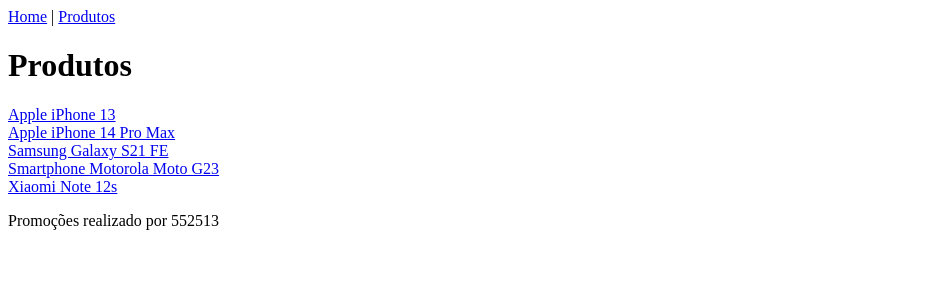
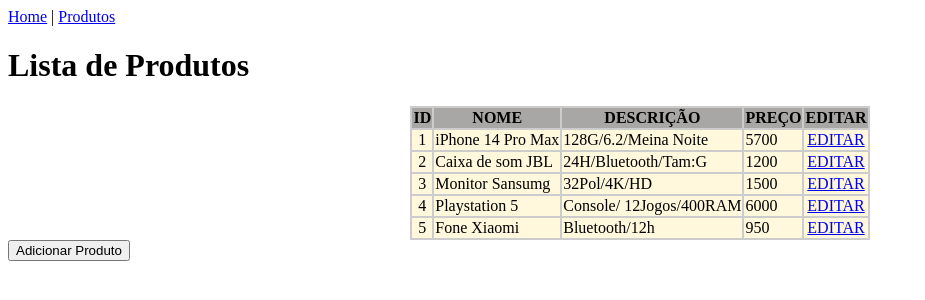
Before and after one commit to CalinaThalya/CP2, a React (Vite) app: page /produtos in a window 1280 px wide. Shown: the top 300 px of the page, without its empty margins (0-925 px from the left). Built offline with nearby package versions, Linux system fonts and the light colour scheme.

Commit message:
Css + js

```diff
--- a/src/App.jsx
+++ b/src/App.jsx
@@ -1,14 +1,19 @@
-import './App.css'
-import { Outlet } from 'react-router-dom'
-import Menu from './components/Menu'
-import Rodape from './components/Rodape'
+import { Outlet } from 'react-router-dom';
+import style from'./App.module.css';
+import Cabecalho from './components/Menu';
+import Rodape from './components/Rodape';
 
-function App() {
-  return (
+function App(){
+
+  return(
     <>
-      <Menu/>
-      <Outlet/>
-      <Rodape/>
+      <div className={style.container}>
+
+    <Cabecalho/>
+    <Outlet/>
+    <Rodape/>
+
+      </div>
     </>
   )
 }
--- /dev/null
+++ b/src/App.module.css
@@ -0,0 +1,13 @@
+header {
+    display: flex; width: 100vw;
+    justify-content: center; align-items: center;
+    height: 8vh; background-color: rgb(238, 152, 39);
+
+    & a{color: rgb(218, 30, 30); font-size: 1.5em; padding: 15px;}
+  }
+
+  main {
+    display: flex; width: 100vw; flex-direction: column;
+    height: 70vh; align-items: center; justify-content: center;
+
+  }
--- a/src/components/Rodape.jsx
+++ b/src/components/Rodape.jsx
@@ -1,7 +1,7 @@
 export default function Rodape() {
     return (
       <footer>
-          <p>Promoções realizado por 552513</p>
+
       </footer>
     )
   }
--- a/src/components/listaProduto.jsx
+++ /dev/null
@@ -1,52 +0,0 @@
-export const ListaProdutos = [
-    {
-        id: 1,
-        nome: 'Apple iPhone 13',
-        img:"https://a-static.mlcdn.com.br/800x560/apple-iphone-13-128gb-meia-noite-tela-61-12mp/magazineluiza/234661800/a57c1ab14765ab0b7ca87de98ba94b94.jpg",
-        preco: 6500,
-        memoria: "512 GB",
-        ram: "5 GB",
-        polegada: "6,1",
-        cor:  "meia,noite",
-    },
-    {
-        id: 2,
-        nome:'Apple iPhone 14 Pro Max',
-        img:"https://m.media-amazon.com/images/I/51iJx7YWDOL._AC_SX679_.jpg",
-        preco: 8000,
-        memoria: "128 GB",
-        ram: "5 GB",
-        polegada: "6,7",
-        cor:  "Roxo-profundo",
-    },
-    {
-        id: 3,
-        nome:'Samsung Galaxy S21 FE',
-        img:"https://m.media-amazon.com/images/I/71YQA5lsLfL._AC_SX679_.jpg",
-        preco: 2709,
-        memoria: "128 GB",
-        ram: "5 GB",
-        polegada: "6,4",
-        cor:  "violeta",
-    },
-    {
-        id: 4,
-        nome:'Smartphone Motorola Moto G23',
-        img:"https://m.media-amazon.com/images/I/51ZQH6F1lDL._AC_SX569_.jpg",
-        preco: 1000,
-        memoria: "128 GB",
-        ram: "4 GB",
-        polegada: "6,5",
-        cor:  "branco",
-    },
-    {
-        id: 5,
-        nome: 'Xiaomi Note 12s',
-        img:"https://http2.mlstatic.com/D_NQ_NP_733453-MLU69624042786_052023-O.webp",
-        preco: 6000,
-        memoria: "256 GB",
-        ram: "8 GB",
-        polegada: "6,4",
-        cor:  "preto",
-    },
-]
--- /dev/null
+++ b/src/routes/AdicionarProduto/AdicionarProduto.jsx
@@ -0,0 +1,78 @@
+import { useState } from "react";
+import { listaProdutos } from "../../listaProduto";
+import { useNavigate } from "react-router-dom";
+
+export default function Index() {
+
+    const navigate = useNavigate()
+
+    const [produtos, setProdutos] = useState(listaProdutos);
+    const [novoProduto, setNovoProduto] = useState({
+        id: listaProdutos.length + 1,
+        nome: "",
+        desc: "",
+        preco: "",
+    });
+
+  const adicionarProduto = () => {
+    setProdutos([...produtos, { ...novoProduto, id: novoProduto.id }]);
+    setNovoProduto({
+      id: novoProduto.id + 1,
+      nome: "",
+      desc: "",
+      preco: "",
+    });
+
+    listaProdutos.push(novoProduto);
+    navigate("/produtos")
+  };
+
+  const handleChange = (event) => {
+    const { name, value } = event.target;
+    setNovoProduto({
+      ...novoProduto,
+      [name]: value,
+    });
+
+  };
+
+  return (
+    <div>
+      <form>
+        <div>
+          <label htmlFor="idNome">Nome:</label>
+          <input
+            type="text"
+            id="idNome"
+            name="nome"
+            value={novoProduto.nome}
+            onChange={handleChange}
+          />
+        </div>
+        <div>
+          <label htmlFor="idDesc">Descrição:</label>
+          <input
+            type="text"
+            id="idDesc"
+            name="desc"
+            value={novoProduto.descricao}
+            onChange={handleChange}
+          />
+        </div>
+        <div>
+          <label htmlFor="idPreco">Preço:</label>
+          <input
+            type="text"
+            id="idPreco"
+            name="preco"
+            value={novoProduto.preco}
+            onChange={handleChange}
+          />
+        </div>
+        <button type="button" onClick={adicionarProduto}>
+          Adicionar Produto
+        </button>
+      </form>
+    </div>
+  );
+}
--- a/src/routes/EditarProdutos/EditarProduto.jsx
+++ b/src/routes/EditarProdutos/EditarProduto.jsx
@@ -1,34 +1,81 @@
-import {useParams, useNavigate } from "react-router-dom"
-import { ListaProdutos } from "../../components/listaProduto"
+import { useNavigate, useParams } from "react-router-dom";
+import { listaProdutos } from "../../listaProduto";
+import { useState } from "react";
 
-export default function EditarProduto() {
+export default function EditarProdutos() {
+  document.title = "Editar Produtos";
 
-  const lista = ListaProdutos
-  const navegacao = useNavigate()
-  const {id} = useParams()
+  //utilizando redirecionamento de ROTAS com useNavigate();
+  const navigate = useNavigate()
 
-  const proc = lista.filter(prod => prod.id == id)
-  const produto = proc[0]
+  //Utilizando o HOOK useParams()
+  const { id } = useParams();
 
-  const salvar = () => {
-    alert(`Produto: ${produto.nome} editado com sucesso!`)
-    return navegacao('/produtos')
+  //Filtrando o produto selecionado byId
+  const produtoFiltrado = listaProdutos.filter(
+    (item) => item.id === parseInt(id)
+  )[0];
+
+  //Utilizando o HOOK useState()
+
+  const [produto, setProduto] = useState({
+    id: produtoFiltrado.id,
+    nome: produtoFiltrado.nome,
+    desc: produtoFiltrado.desc,
+    img: produtoFiltrado.img,
+    preco: produtoFiltrado.preco,
+  });
+
+  const handleChange = (event)=>{
+      const {name,value} = event.target;
+      setProduto({...produto, [name]:value});
   }
 
+  const handleSubmit = (event)=>{
+    event.preventDefault();
+
+
+        let indice;
+
+        listaProdutos.forEach((item,index)=>{
+          if(item.id == produto.id){
+            indice = index;
+          }
+        });
+      listaProdutos.splice(indice,1,produto);
+
+      //Redirecionando após realizar a edição do produto filtrado.
+      navigate("/produtos");
+  }
+
+
   return (
-    <main>
-      <div class="style-product">
-        <h1>PRODUTOS</h1>
-        <h2>{produto.nome}</h2>
-        <h2>R${produto.preco}</h2>
-        <p><img src={`${produto.img}`} alt={`${produto.nome}`} /></p>
-        <p>Detalhes do aparelho: </p>
-        <p>Memória: {produto.memoria}, Ram: {produto.ram}, Polegada: {produto.polegada}, Cor: {produto.cor}</p>
+    <>
+      <h1>Editar Produtos</h1>
+
+      <div>
+        <form onSubmit={handleSubmit}>
+          <fieldset>
+            <legend>Produto Selecionado</legend>
+            <div>
+              <label htmlFor="idNome">Nome</label>
+              <input type="text" name="nome" id="idNome" onChange={handleChange} value={produto.nome} />
+            </div>
+            <div>
+              <label htmlFor="idDesc">Descrição</label>
+              <input type="text" name="desc" id="idDesc" onChange={handleChange} value={produto.desc} />
+            </div>
+            <div>
+              <label htmlFor="idPreco">Preço</label>
+              <input type="text" name="preco" id="idPreco" onChange={handleChange} value={produto.preco} />
+            </div>
+            <div>
+              <button>EDITAR</button>
+            </div>
+          </fieldset>
+        </form>
       </div>
-    </main>
-  )
+
+    </>
+  );
 }
-//memoria: "256 GB",
-//ram: "8 GB",
-//polegada: "6,4",
-//cor:  "preto",
--- a/src/routes/Error/Error.jsx
+++ b/src/routes/Error/Error.jsx
@@ -1,18 +1,7 @@
-import {Routes, Route, useNavigate} from 'react-router-dom';
+export default function Error() {
+  return (
+    <div>Erro 404 - Página não encontrada! Volte para <a href="/">Home</a></div>
 
-export default function Error() {
 
-  const navigate = useNavigate();
-
-  const navigateToHome = () => {
-    navigate('/');
-  };
-
-  return (
-
-    <div class="error">
-        <h1>Erro 404 - Página não encontrada</h1>
-        <button onClick={navigateToHome}>RETORNAR PARA HOME</button>
-    </div>
-  )
+    )
 }
--- a/src/routes/Home/Home.jsx
+++ b/src/routes/Home/Home.jsx
@@ -1,22 +1,8 @@
-import { Link } from "react-router-dom"
-import { ListaProdutos } from "../../components/listaProduto"
-
 export default function Home() {
-
-  const aparelhoPromocao = ListaProdutos.slice(0, 2);
-
   return (
-    <main>
-      <h1>Super promoção!</h1>
-      {aparelhoPromocao.map(prod => (
-        <div key={prod.id} class="style-product">
-          <Link to={`../produtos/editar/${prod.id}`} >
-              <p>{prod.nome}</p>
-              <p>Por apenas R$ {prod.preco}</p>
-              <p><img src={`${prod.img}`} alt={`${prod.nome}`} /></p>
-          </Link>
-        </div>
-      ))}
-    </main>
-  );
+    <div>
+        <p>Santa Efigênia</p>
+        <p>Veja os produtos</p>
+    </div>
+  )
 }
--- /dev/null
+++ b/src/routes/Produtos.module.css
@@ -0,0 +1,39 @@
+
+.tblEstilo{
+    border-collapse: collapse;
+    border: 2px solid #ccc;
+    margin: 0 auto;
+
+    .tblHeader{
+        background-color: #a8a7a5;
+        & th{
+            border: 2px solid #ccc;
+            text-align: center;
+        }
+    }
+
+    .tblRow{
+        background-color: #fff8dc;
+
+        &:hover{
+            background-color: #6b7171;
+            color: #fff;
+        }
+
+        & td{
+            border: 2px solid #ccc;
+            &:first-child{
+                text-align: center;
+            }
+            &:last-child{
+                text-align: center;
+            }
+
+            & img{
+                width: 30%;
+            }
+        }
+
+    }
+
+}
--- a/src/routes/Produtos/Produtos.jsx
+++ b/src/routes/Produtos/Produtos.jsx
@@ -1,19 +1,56 @@
-import { Link } from "react-router-dom"
-import { ListaProdutos } from "../../components/listaProduto"
+import { useEffect, useState } from "react";
+import { listaProdutos } from "../../listaProduto";
+import { Link } from "react-router-dom";
+import style from "../Produtos.module.css"
+
 
 export default function Produtos() {
+
+  const [novaLista, setNovaLista] = useState([{}]);
+
+  useEffect(()=>{
+    setNovaLista(listaProdutos);
+  },[]);
+
   return (
 
-    <main>
-      <h1>Produtos</h1>
-      {ListaProdutos.map(prod => (
-        <div key={prod.id}>
-          <Link to={`/produtos/editar/${prod.id}`}>
-            {prod.nome}
-          </Link>
+    <>
+      <h1>Lista de Produtos</h1>
+
+      <div>
+        <table className={style.tblEstilo}>
+          <thead className={style.tblHeader}>
+
+            <tr>
+              <th>ID</th>
+              <th>NOME</th>
+              <th>DESCRIÇÃO</th>
+              <th>PREÇO</th>
+              <th>EDITAR</th>
+            </tr>
+          </thead>
+
+
+          <tbody>
+            {novaLista.map( (item, indice) =>(
+              <tr key={indice} className={style.tblRow}>
+                  <td>{item.id}</td>
+                  <td>{item.nome}</td>
+                  <td>{item.desc}</td>
+                  <td>{item.preco}</td>
+                  <td><Link to={`/editar/produtos/${item.id}`} >EDITAR</Link></td>
+              </tr>
+            ))}
+          </tbody>
+        </table>
+        <div>
+              <Link to='/adicionar/produtos'>
+                <button>
+                  Adicionar Produto
+                </button>
+              </Link>
         </div>
-      ))}
-    </main>
-
-    )
+      </div>
+    </>
+  )
 }
```
